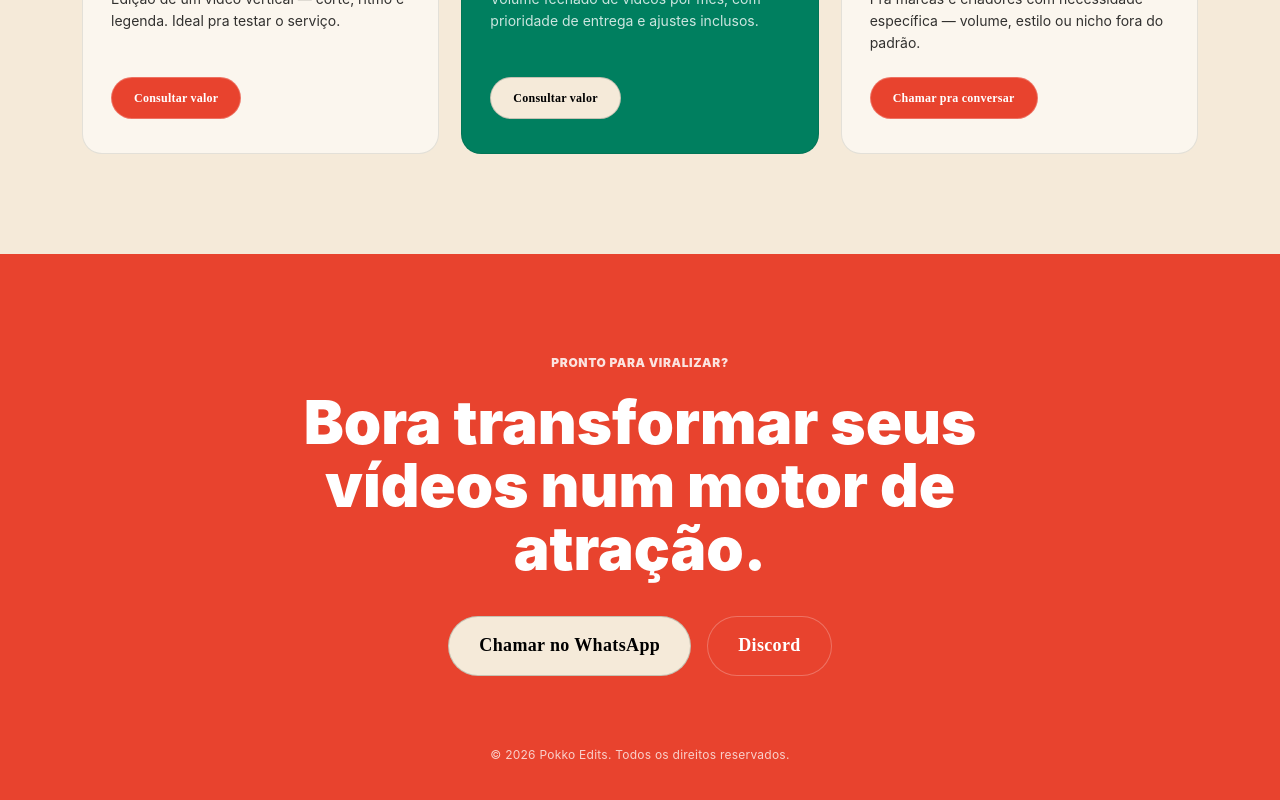
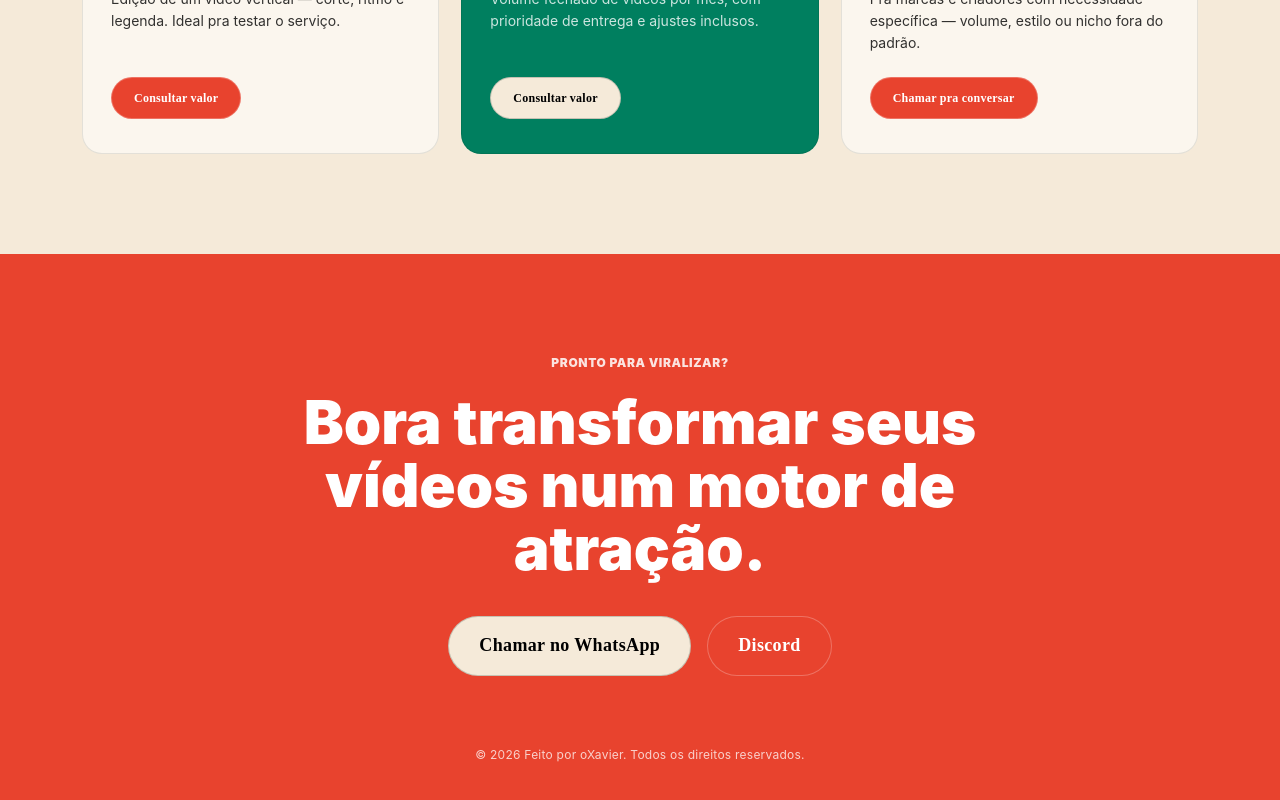
Before and after one commit to oXavier17/portfolio-nero, a React (Vite) app: page / in a window 1280 px wide. Shown: the part 5577-6377 px from the top of the page. Built offline with nearby package versions, Linux system fonts and the light colour scheme.

Commit message:
correcao

```diff
--- a/src/components/footer/Footer.jsx
+++ b/src/components/footer/Footer.jsx
@@ -40,7 +40,7 @@ export default function Footer() {
         </div>
 
         <div className="footer-foot">
-          © {new Date().getFullYear()} Pokko Edits. Todos os direitos reservados.
+          © {new Date().getFullYear()} Feito por oXavier. Todos os direitos reservados.
         </div>
 
       </div>
```
